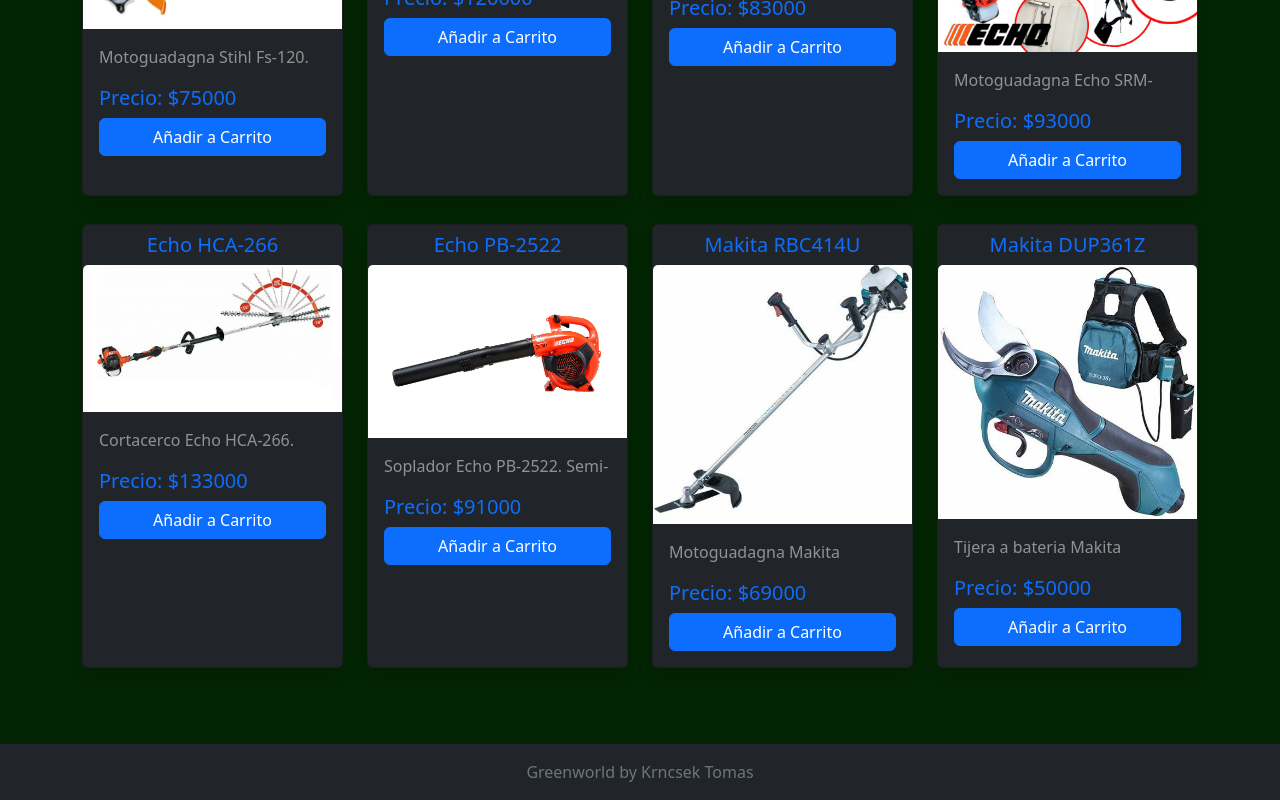
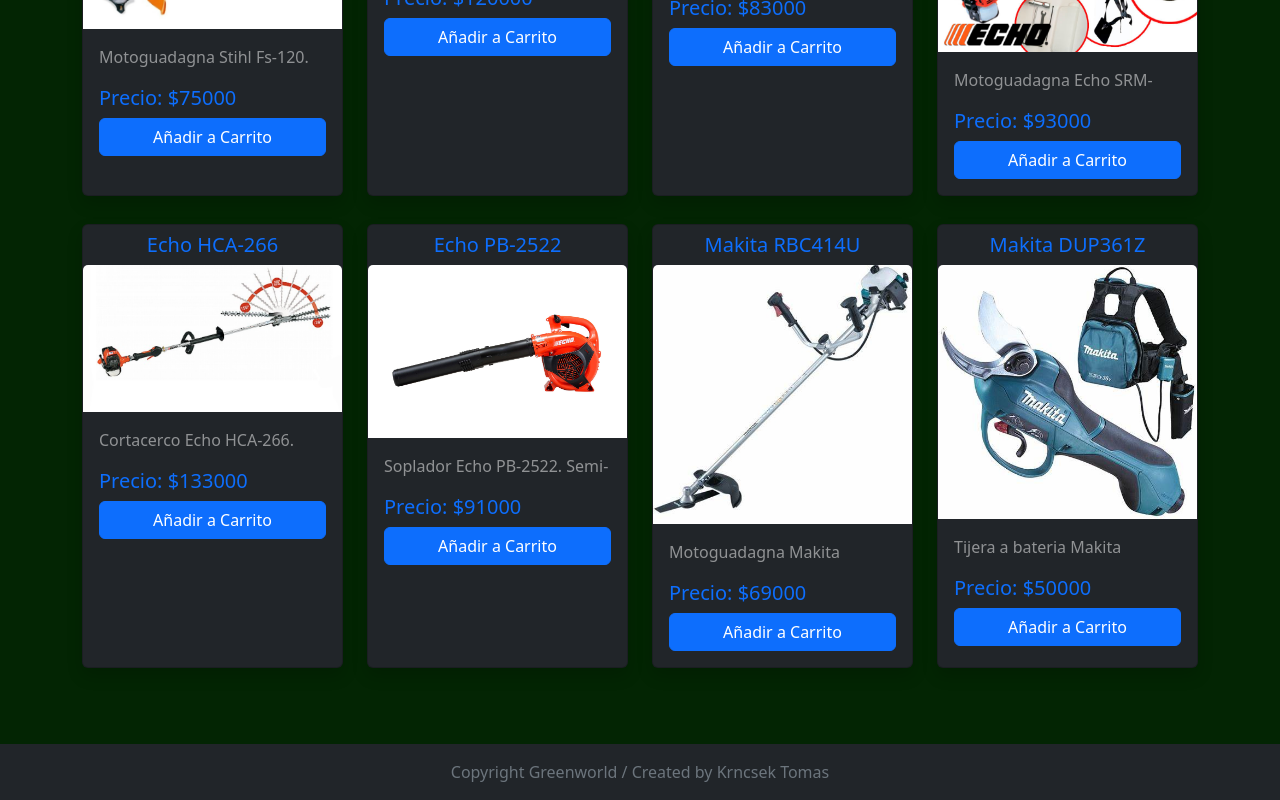
Before and after one commit to krncsektomas/proyecto-final-js-coderhouse, a plain HTML site: page index.html in a window 1280 px wide. Shown: the part 397-1197 px from the top of the page. Drawn offline with nearby package versions, Linux system fonts and the light colour scheme.

Commit message:
ultima-modificacion-js

```diff
--- a/index.html
+++ b/index.html
@@ -186,7 +186,8 @@
         </div>
 
         <div class="tab-pane fade carrito" id="pills-contact" role="tabpanel" aria-labelledby="pills-contact-tab" tabindex="0">
-            <br>
+        <br>
+
 
             <table class="table table table-dark table-hover">
                 <thead>
@@ -214,7 +215,7 @@
     </div>
 
 <footer class="bg-dark p-3 mt-5">
-    <p class="text-center m-0 text-muted">Greenworld by Krncsek Tomas</p>
+    <p class="text-center m-0 text-muted"> Copyright Greenworld / Created by Krncsek Tomas</p>
 </footer>
 
 
```
